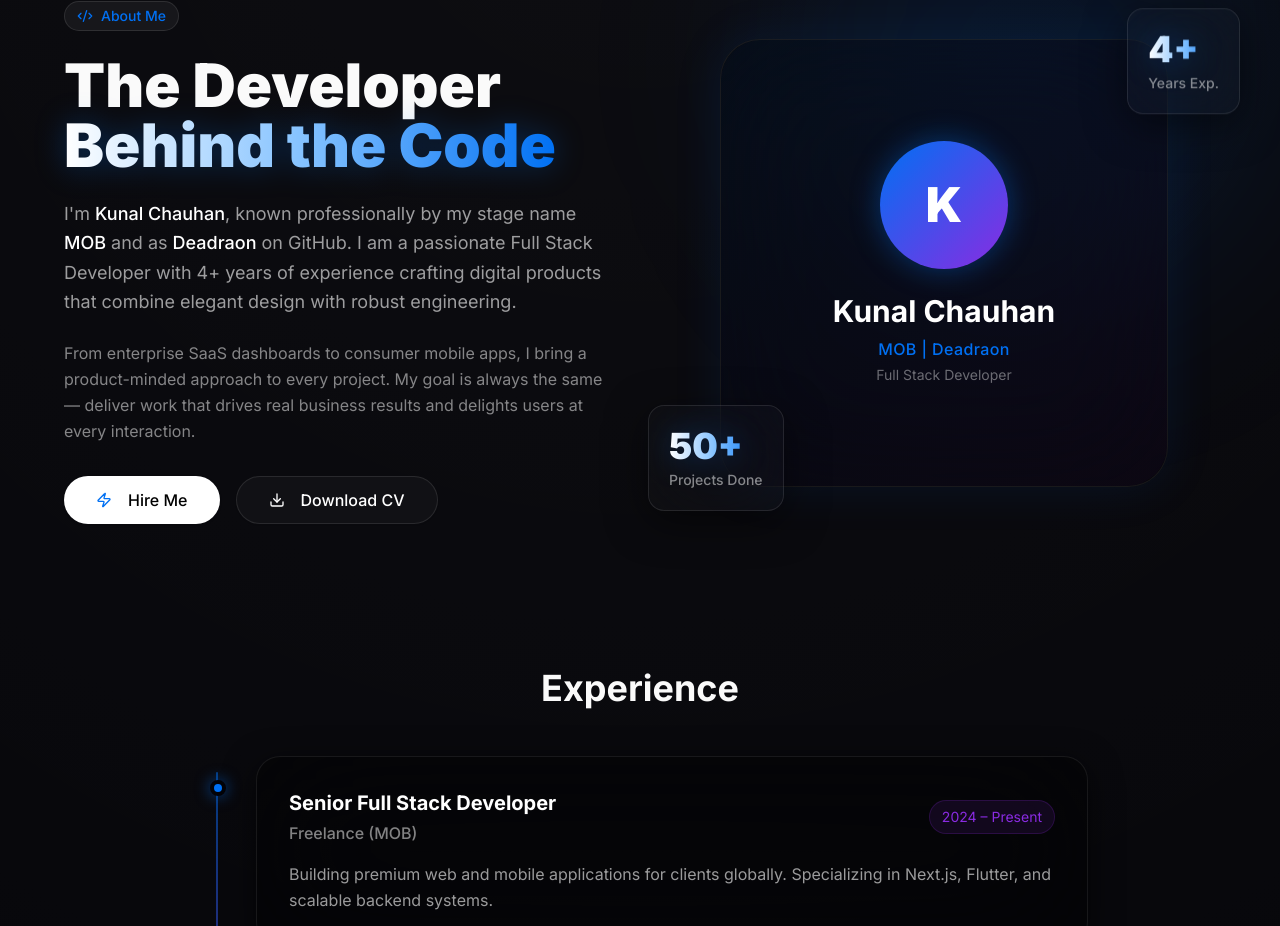
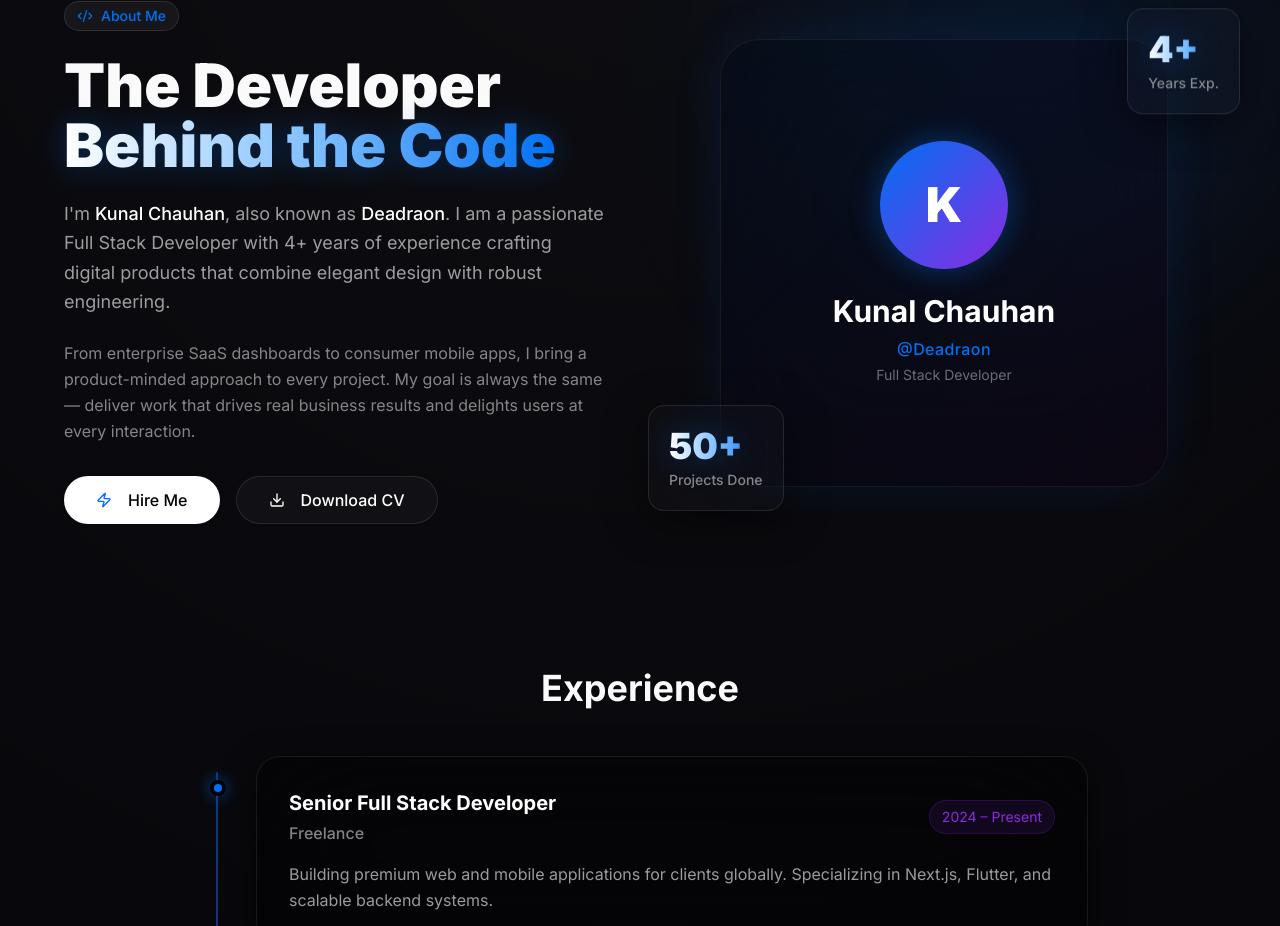
Before and after one commit to Deadraon/Deadraon.github.io, a Next.js app: page /about in a window 1280 px wide. Shown: the part 191-1117 px from the top of the page. Built offline with nearby package versions, Linux system fonts and the light colour scheme; no server answers.

Commit message:
chore: remove stage name to focus on primary identity

```diff
--- a/src/app/(public)/about/page.tsx
+++ b/src/app/(public)/about/page.tsx
@@ -3,10 +3,10 @@ import Link from "next/link";
 import { Button } from "@/components/ui/button";
 import { Download, ArrowRight, Code2, Zap } from "lucide-react";
 
-export const metadata: Metadata = { title: "About — Kunal Chauhan | MOB" };
+export const metadata: Metadata = { title: "About — Kunal Chauhan" };
 
 const experience = [
-  { year: "2024 – Present", role: "Senior Full Stack Developer", company: "Freelance (MOB)", desc: "Building premium web and mobile applications for clients globally. Specializing in Next.js, Flutter, and scalable backend systems." },
+  { year: "2024 – Present", role: "Senior Full Stack Developer", company: "Freelance", desc: "Building premium web and mobile applications for clients globally. Specializing in Next.js, Flutter, and scalable backend systems." },
   { year: "2022 – 2024", role: "Full Stack Developer", company: "TechCorp Solutions", desc: "Led development of SaaS products, e-commerce platforms, and internal dashboards. Managed a team of 3 junior developers." },
   { year: "2020 – 2022", role: "Frontend Developer", company: "Digital Ventures", desc: "Built responsive web applications using React and TypeScript. Improved app performance by 60% through optimization techniques." },
   { year: "2019 – 2020", role: "Junior Web Developer", company: "StartupHub", desc: "Started professional career building websites and web apps. Learned full-stack fundamentals and agile methodology." },
@@ -39,7 +39,7 @@ export default function AboutPage() {
               The Developer <br /><span className="gradient-text">Behind the Code</span>
             </h1>
             <p className="text-white/60 text-lg leading-relaxed mb-6">
-              I&apos;m <strong className="text-white font-medium">Kunal Chauhan</strong>, known professionally by my stage name <strong className="text-white font-medium">MOB</strong> and as <strong className="text-white font-medium">Deadraon</strong> on GitHub. I am a passionate Full Stack Developer with 4+ years of experience crafting digital products that combine elegant design with robust engineering.
+              I&apos;m <strong className="text-white font-medium">Kunal Chauhan</strong>, also known as <strong className="text-white font-medium">Deadraon</strong>. I am a passionate Full Stack Developer with 4+ years of experience crafting digital products that combine elegant design with robust engineering.
             </p>
             <p className="text-white/50 leading-relaxed mb-8">
               From enterprise SaaS dashboards to consumer mobile apps, I bring a product-minded approach to every project. My goal is always the same — deliver work that drives real business results and delights users at every interaction.
@@ -62,7 +62,7 @@ export default function AboutPage() {
                 <div className="text-center relative z-10">
                   <div className="w-32 h-32 rounded-full bg-gradient-to-br from-[#0070F3] to-[#8A2BE2] flex items-center justify-center text-white text-5xl font-black mx-auto mb-6 shadow-[0_0_30px_rgba(0,112,243,0.4)]">K</div>
                   <p className="text-3xl font-bold text-white mb-2">Kunal Chauhan</p>
-                  <p className="text-[#0070F3] font-medium tracking-wide mb-1">MOB | Deadraon</p>
+                  <p className="text-[#0070F3] font-medium tracking-wide mb-1">@Deadraon</p>
                   <p className="text-white/40 text-sm">Full Stack Developer</p>
                 </div>
               </div>
```
